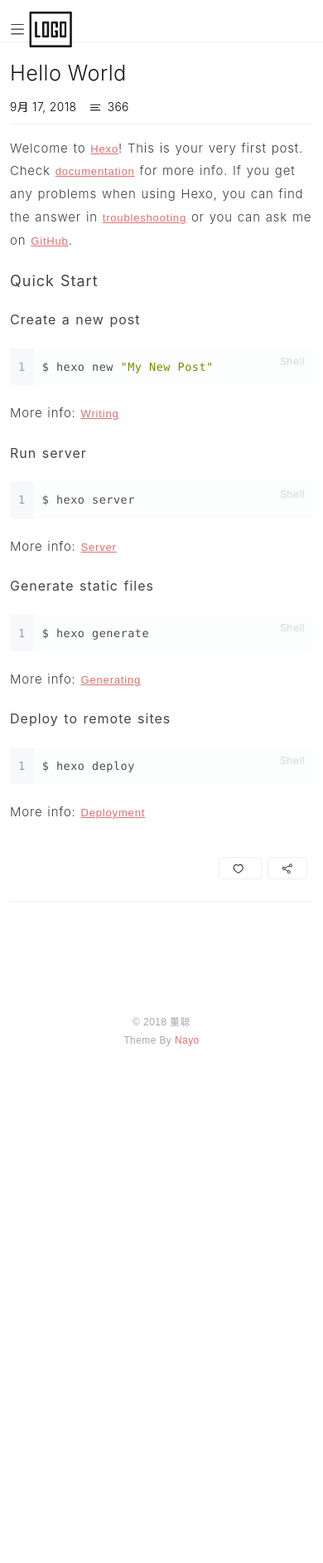
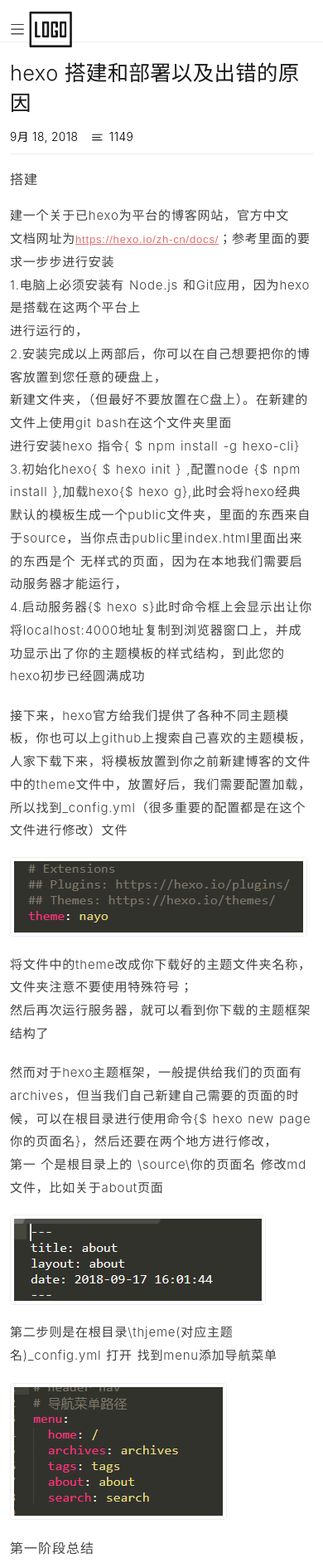
Before and after one commit to Jetmet/Jetmet, a plain HTML site: page 2018/09/18/hexo搭建/index.html in a window 390 px wide. Shown: the top 1884 px of the page at 83% size. Before the commit the page ends 1265 px from the top, so only its background shows below. Drawn offline with Linux system fonts and the light colour scheme; a script that the page names is missing.

Commit message:
Site updated: 2018-09-18 14:57:54

```diff
--- a/2018/09/17/hello-world/index.html
+++ b/2018/09/18/hexo搭建/index.html
@@ -5,7 +5,7 @@
   <meta name="viewport" content="width=device-width, initial-scale=1.0, minimum-scale=1.0, maximum-scale=1.0, user-scalable=yes">
 
 
-  <title>  Hello World |   web前端工程师博客 </title>
+  <title>  Hexo 搭建和部署以及出错的原因 |   web前端工程师博客 </title>
 
 
 
@@ -79,20 +79,20 @@
 	<div class="post-header">
 
 	<p class="post-title">
-		Hello World
+		hexo 搭建和部署以及出错的原因
 	</p>
 
 
 	<div class="meta-info">
 	<span>
-		9月 17, 2018
+		9月 18, 2018
 	</span>
 
 
 
 		<i class="iconfont icon-words"></i>
 		<span>
-			366
+			1149
 		</span>
 
 </div>
@@ -105,15 +105,13 @@
 
 
 
-					<p>Welcome to <a href="https://hexo.io/" target="_blank" rel="noopener">Hexo</a>! This is your very first post. Check <a href="https://hexo.io/docs/" target="_blank" rel="noopener">documentation</a> for more info. If you get any problems when using Hexo, you can find the answer in <a href="https://hexo.io/docs/troubleshooting.html" target="_blank" rel="noopener">troubleshooting</a> or you can ask me on <a href="https://github.com/hexojs/hexo/issues" target="_blank" rel="noopener">GitHub</a>.</p>
-<h2 id="Quick-Start"><a href="#Quick-Start" class="headerlink" title="Quick Start"></a>Quick Start</h2><h3 id="Create-a-new-post"><a href="#Create-a-new-post" class="headerlink" title="Create a new post"></a>Create a new post</h3><figure class="highlight bash"><table><tr><td class="gutter"><pre><span class="line">1</span><br></pre></td><td class="code"><pre><span class="line">$ hexo new <span class="string">"My New Post"</span></span><br></pre></td></tr></table></figure>
-<p>More info: <a href="https://hexo.io/docs/writing.html" target="_blank" rel="noopener">Writing</a></p>
-<h3 id="Run-server"><a href="#Run-server" class="headerlink" title="Run server"></a>Run server</h3><figure class="highlight bash"><table><tr><td class="gutter"><pre><span class="line">1</span><br></pre></td><td class="code"><pre><span class="line">$ hexo server</span><br></pre></td></tr></table></figure>
-<p>More info: <a href="https://hexo.io/docs/server.html" target="_blank" rel="noopener">Server</a></p>
-<h3 id="Generate-static-files"><a href="#Generate-static-files" class="headerlink" title="Generate static files"></a>Generate static files</h3><figure class="highlight bash"><table><tr><td class="gutter"><pre><span class="line">1</span><br></pre></td><td class="code"><pre><span class="line">$ hexo generate</span><br></pre></td></tr></table></figure>
-<p>More info: <a href="https://hexo.io/docs/generating.html" target="_blank" rel="noopener">Generating</a></p>
-<h3 id="Deploy-to-remote-sites"><a href="#Deploy-to-remote-sites" class="headerlink" title="Deploy to remote sites"></a>Deploy to remote sites</h3><figure class="highlight bash"><table><tr><td class="gutter"><pre><span class="line">1</span><br></pre></td><td class="code"><pre><span class="line">$ hexo deploy</span><br></pre></td></tr></table></figure>
-<p>More info: <a href="https://hexo.io/docs/deployment.html" target="_blank" rel="noopener">Deployment</a></p>
+					<h3 id="搭建"><a href="#搭建" class="headerlink" title="搭建"></a>搭建</h3><p>建一个关于已hexo为平台的博客网站，官方中文<br>文档网址为<a href="https://hexo.io/zh-cn/docs/" target="_blank" rel="noopener">https://hexo.io/zh-cn/docs/</a>；参考里面的要求一步步进行安装<br>1.电脑上必须安装有 Node.js 和Git应用，因为hexo是搭载在这两个平台上<br>进行运行的，<br>2.安装完成以上两部后，你可以在自己想要把你的博客放置到您任意的硬盘上，<br>新建文件夹，（但最好不要放置在C盘上）。在新建的文件上使用git bash在这个文件夹里面<br>进行安装hexo 指令{ $ npm install -g hexo-cli}<br>3.初始化hexo{ $ hexo init } ,配置node {$ npm install },加载hexo{$ hexo g},此时会将hexo经典默认的模板生成一个public文件夹，里面的东西来自于source，当你点击public里index.html里面出来的东西是个 无样式的页面，因为在本地我们需要启动服务器才能运行，<br>4.启动服务器{$ hexo s}此时命令框上会显示出让你将localhost:4000地址复制到浏览器窗口上，并成功显示出了你的主题模板的样式结构，到此您的hexo初步已经圆满成功</p>
+<p>接下来，hexo官方给我们提供了各种不同主题模板，你也可以上github上搜索自己喜欢的主题模板，人家下载下来，将模板放置到你之前新建博客的文件中的theme文件中，放置好后，我们需要配置加载，所以找到_config.yml（很多重要的配置都是在这个文件进行修改）文件<img src="clipboard.png" alt=""></p>
+<p>将文件中的theme改成你下载好的主题文件夹名称，文件夹注意不要使用特殊符号；<br>然后再次运行服务器，就可以看到你下载的主题框架结构了</p>
+<p>然而对于hexo主题框架，一般提供给我们的页面有archives，但当我们自己新建自己需要的页面的时候，可以在根目录进行使用命令{$ hexo new page 你的页面名}，然后还要在两个地方进行修改，<br>第一 个是根目录上的    \source\你的页面名 修改md文件，比如关于about页面<img src="clipboard1.png" alt=""></p>
+<p>第二步则是在根目录\thjeme(对应主题名)_config.yml 打开 找到menu添加导航菜单</p>
+<p><img src="clipboard2.png" alt=""></p>
+<h3 id="第一阶段总结"><a href="#第一阶段总结" class="headerlink" title="第一阶段总结"></a>第一阶段总结</h3><p>：由以上的操作，我们可以总结得出，在你需要修改关于主题的一些图片、名称样式等的时候，都是在主题目录上的配置项进行修改，而当你部署整个项目的时候则是在根目录下的配置文件进行更改和部署（还有一点就是当我们把基本的样式和部署都修改完成之后，我们只需要在根目录上修改源文件source里对应的页面文件夹中修改对应的md文件，使用的markdown格式进行的修改，可以下载Typora或者在CSDN博客网上进行新建博客文，使用的都是markdown格式进行书写博客文，然后导出来，放到对应的文件夹上面就可以形成对应的页面，更新文章则放置在_posts文件夹中）</p>
 
 
 	  </div>
@@ -139,7 +137,7 @@
 
 	<div class="donate-img-box">
 		<img id="donate-qr-wechat" class="noLazyLoad donate-img" src="/Jetmet/images/donate1.png" alt="No Donate Image!">
-		<img id="donate-qr-alipay" class="noLazyLoad donate-img" src="/Jetmet/images/donate2.png" alt="No Donate Image!">
+		<img id="donate-qr-alipay" class="noLazyLoad donate-img lazyload" src="/images/placeholder.png" alt="No Donate Image!" data-src="/Jetmet/images/donate2.png">
 	</div>
 
 	<span class="donate-word">世界美好 你也是</span>
@@ -205,7 +203,7 @@
 				CONTENT
 			</p>
 			<div class="toc-list">
-				<ol class="toc-inner"><li class="toc-inner-item toc-inner-level-2"><a class="toc-inner-link" href="#Quick-Start"><span class="toc-inner-text">Quick Start</span></a><ol class="toc-inner-child"><li class="toc-inner-item toc-inner-level-3"><a class="toc-inner-link" href="#Create-a-new-post"><span class="toc-inner-text">Create a new post</span></a></li><li class="toc-inner-item toc-inner-level-3"><a class="toc-inner-link" href="#Run-server"><span class="toc-inner-text">Run server</span></a></li><li class="toc-inner-item toc-inner-level-3"><a class="toc-inner-link" href="#Generate-static-files"><span class="toc-inner-text">Generate static files</span></a></li><li class="toc-inner-item toc-inner-level-3"><a class="toc-inner-link" href="#Deploy-to-remote-sites"><span class="toc-inner-text">Deploy to remote sites</span></a></li></ol></li></ol>
+				<ol class="toc-inner"><li class="toc-inner-item toc-inner-level-3"><a class="toc-inner-link" href="#搭建"><span class="toc-inner-text">搭建</span></a></li><li class="toc-inner-item toc-inner-level-3"><a class="toc-inner-link" href="#第一阶段总结"><span class="toc-inner-text">第一阶段总结</span></a></li></ol>
 			</div>
 		</div>
 	</div>
@@ -234,7 +232,7 @@
      <div class="mobile-menu">
 
 
-      <img class="mobile-menu-icon" src="/images/favicon.png">
+      <img class="mobile-menu-icon lazyload" src="/images/placeholder.png" data-src="/images/favicon.png">
 
 
 
```
Also changed, not shown: archives/2018/09/index.html (+2 -2 lines), archives/2018/index.html (+2 -2 lines), archives/index.html (+2 -2 lines), index.html (+11 -13 lines), 2018/09/18/hexo搭建/clipboard.png (added), 2018/09/18/hexo搭建/clipboard1.png (added), 2018/09/18/hexo搭建/clipboard2.png (added).
